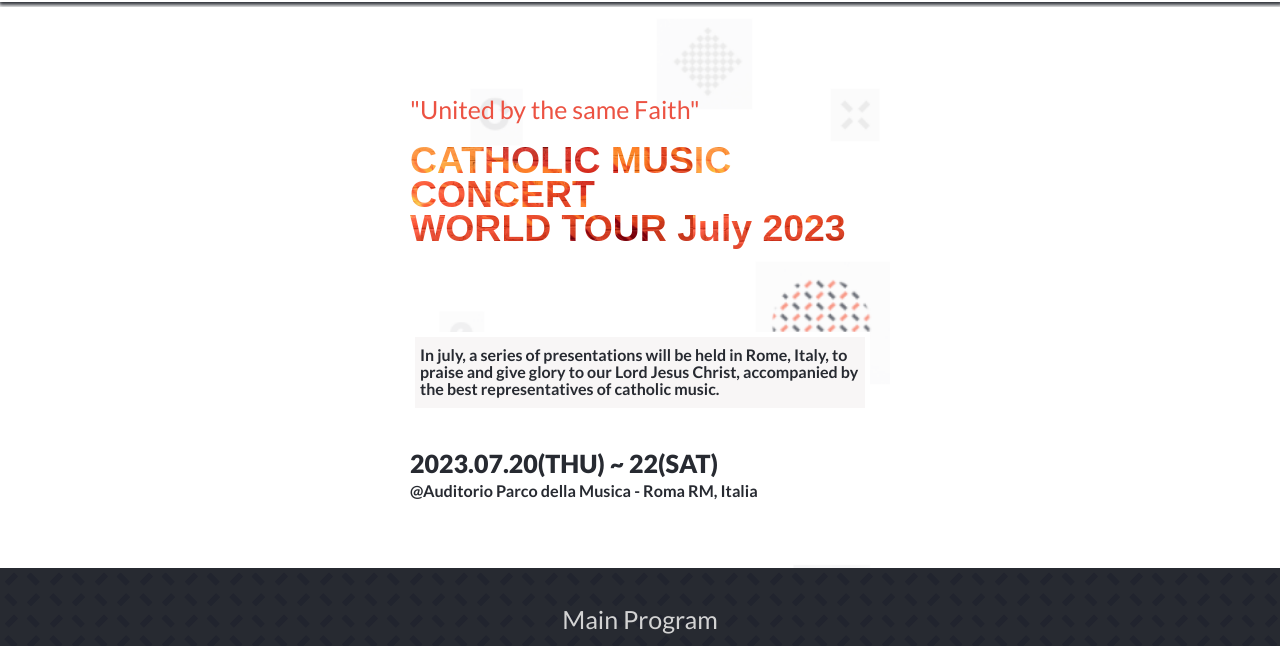
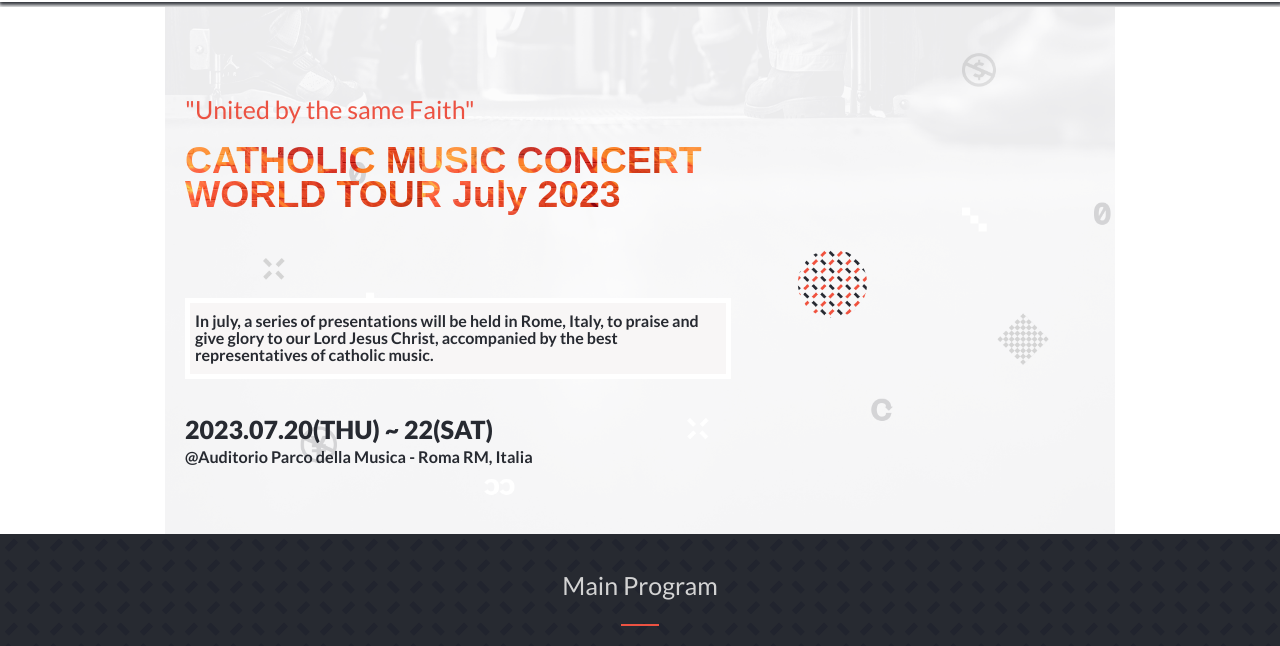
Before and after one commit to LarryIVC/EventPage, a website: page index.html in a window 1280 px wide. Shown: the part 95-741 px from the top of the page. Drawn offline with Linux system fonts and the light colour scheme; a web font is replaced by a local one.

Commit message:
Update styles.css

```diff
--- a/css/styles.css
+++ b/css/styles.css
@@ -505,6 +505,17 @@ footer {
     transition-duration: 300ms;
   }
 
+  .tittle {
+    max-width: 950px;
+    background-image: url(../images/bg-page1.png);
+  }
+
+  .description {
+    max-width: 60%;
+  }
+
+
+
   /* program section */
 
   .program {
```
